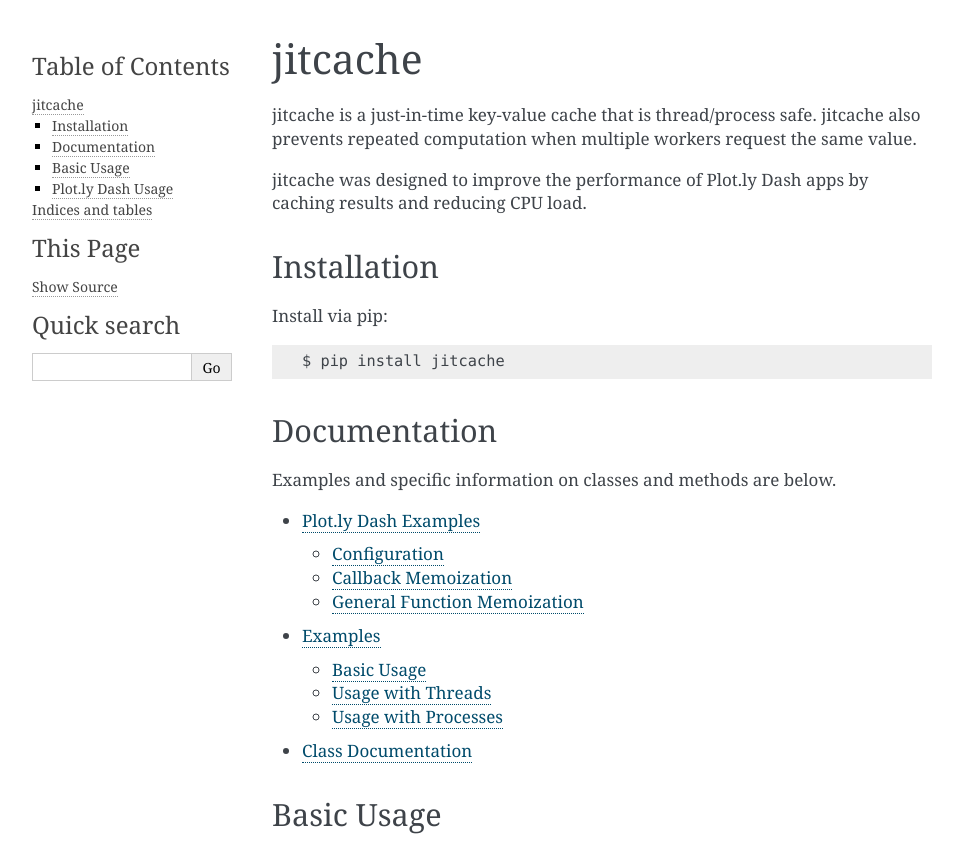
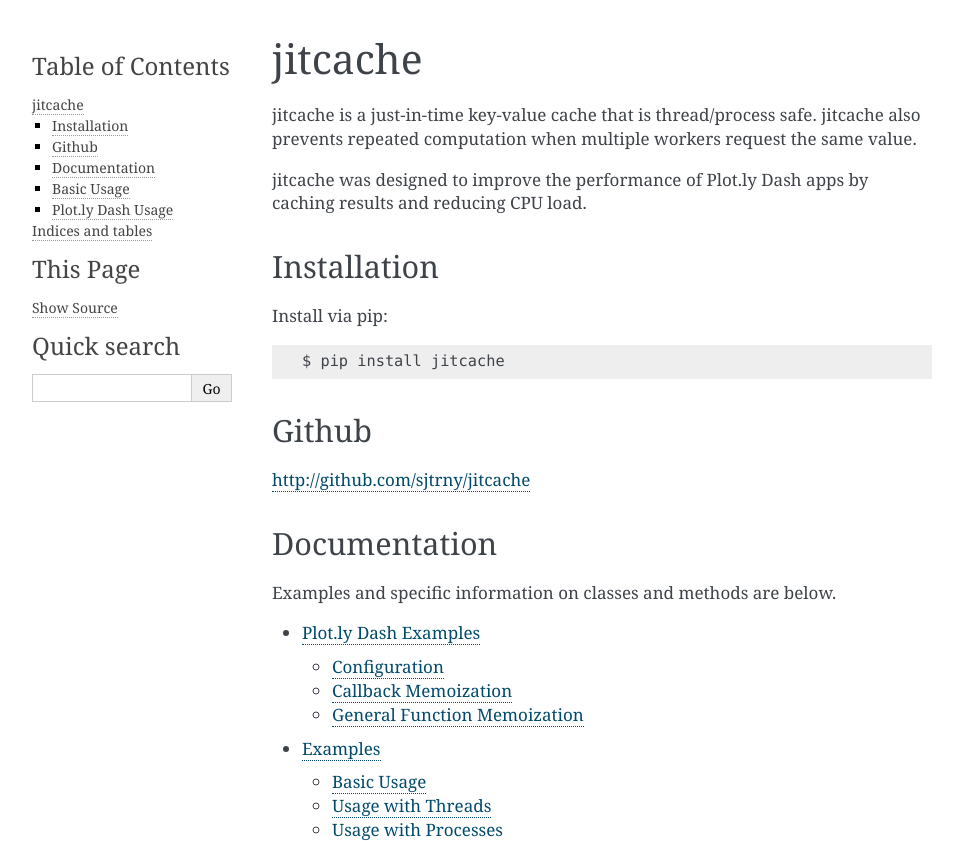
Before and after one commit to sjtrny/jitcache, a Sphinx documentation site: the page built from docs/index.rst, in a window 1280 px wide, cut to the strip 0-841 px from the top of the page. Shown: the whole strip, without its empty margins (148-1111 px from the left). Built offline with Sphinx 7.4.7, drawn with Linux system fonts in a browser that asks for light colours.

Commit message:
Added github link to docs

```diff
--- a/docs/index.rst
+++ b/docs/index.rst
@@ -17,6 +17,11 @@
 Install via pip::
 
     $ pip install jitcache
+
+Github
+-------------------
+
+http://github.com/sjtrny/jitcache
 
 Documentation
 -------------------
```
